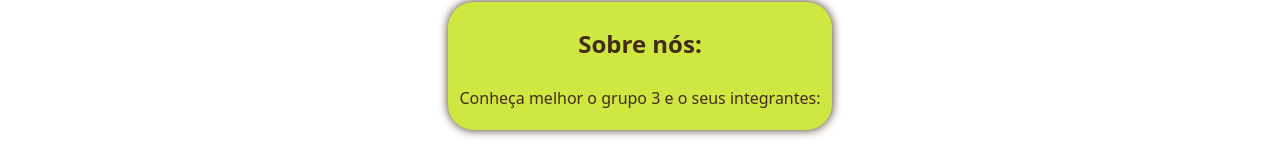
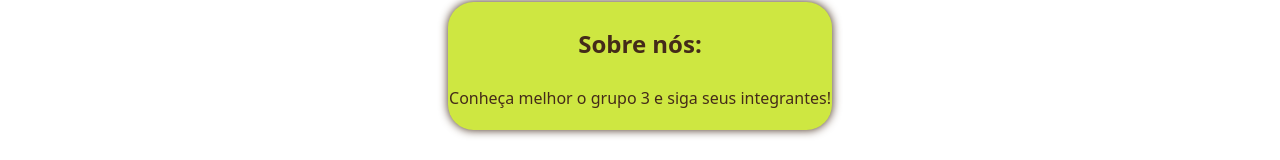
Before and after one commit to vitorcecato-sesi/desafio1-react-routes, a React (Vite) app: page /sobrenos in a window 1280 px wide. Shown: the part 168-328 px from the top of the page. Built offline with nearby package versions, Linux system fonts and the light colour scheme.

Commit message:
Alteração no parágarfo

```diff
--- a/src/pages/SobreNos.jsx
+++ b/src/pages/SobreNos.jsx
@@ -27,7 +27,7 @@ return (
     <Header/>
     <article className="blocoIntro">
     <h1> Sobre nós: </h1>
-    <p>Conheça melhor o grupo 3 e o seus integrantes:</p>
+    <p>Conheça melhor o grupo 3 e siga seus integrantes!</p>
     </article>
     <section className="meioPagina">
       <main className="elementosCartas">
```
